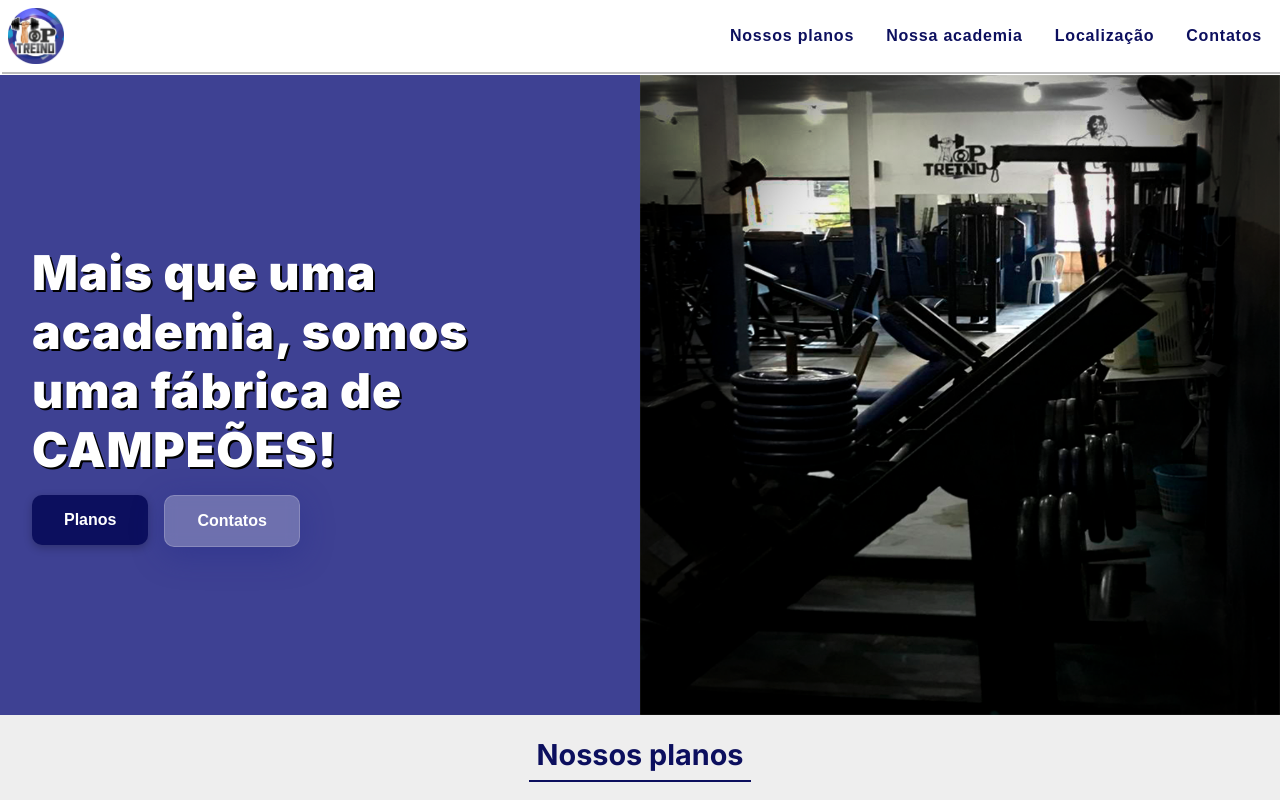
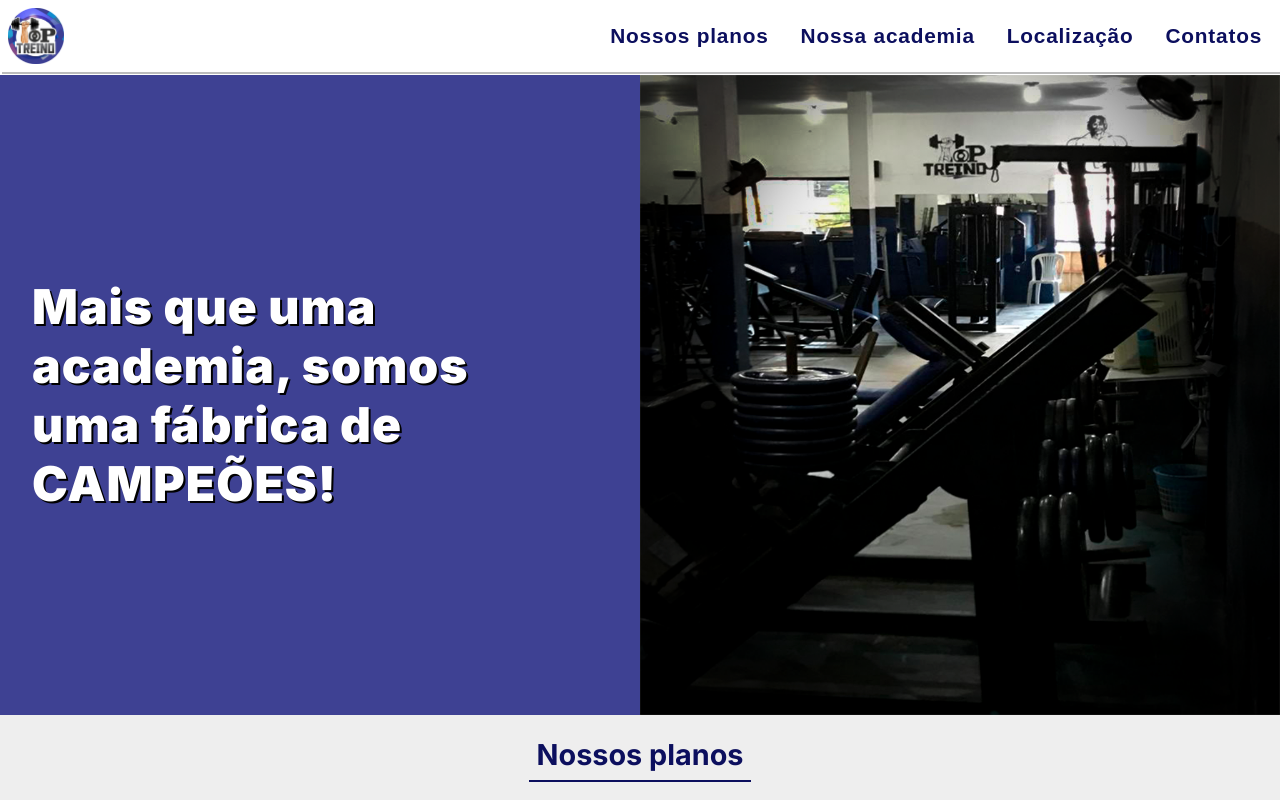
Before and after one commit to raulhenrique-x3/Top-Treino-Next-Js, a Next.js app: page / in a window 1280 px wide. Shown: the top 800 px of the page. Built offline with nearby package versions, Linux system fonts and the light colour scheme.

Commit message:
correção de tags, scss e seo

```diff
--- a/components/footer/Footer.js
+++ b/components/footer/Footer.js
@@ -1,23 +1,20 @@
-import styles from '../footer/footer.module.scss';
-import Image from 'next/image';
+import styles from "../footer/footer.module.scss";
+import Image from "next/image";
 
 const Footer = () => {
   return (
     <footer className={styles.footer}>
       <p>© 2022, Todos os direitos reservados.</p>
-            <a href='https://raul-henrique-dev.vercel.app/'>
+      <a href="https://raul-henrique-dev.vercel.app/">
         <div className={styles.dev}>
           <p>Desenvolvedor:</p>
           <div className={styles.developer}>
-                        <Image
-                            src={'/logotitle.png'}
-                            layout={'fill'}
-                        />
+            <Image src={"/logotitle.png"} layout={"fill"} alt="Logo Raul Henrique" />
           </div>
         </div>
       </a>
     </footer>
-    )
+  );
 };
 
 export default Footer;
--- a/components/header/Header.js
+++ b/components/header/Header.js
@@ -1,44 +1,61 @@
 import Image from "next/image";
 import { useState } from "react";
-import styles from '../header/header.module.scss'
+import styles from "../header/header.module.scss";
 
 const Header = () => {
-
-    const [active, setActive] = useState(false)
+  const [active, setActive] = useState(false);
 
   return (
     <header className={styles.header}>
       <div className={styles.menu}>
         <div className={styles.logo}>
           <Image
-                        src={'/topTreinoLogo.png'}
-                        width={'400'}
-                        height={'400'}
-                        layout={'responsive'}
-                        alt={'Top Treino Logo'}
-                        className={styles.LogoImg} />
+            src={"/topTreinoLogo.png"}
+            width={"400"}
+            height={"400"}
+            layout={"responsive"}
+            alt={"Top Treino Logo"}
+            className={styles.LogoImg}
+          />
         </div>
-                <button
-                    className={styles.menuButton}
-                    onClick={() => setActive(!active)}>
-                    <svg xmlns="http://www.w3.org/2000/svg" width="32" height="32" fill="currentColor" className={styles.biList} viewBox="0 0 16 16">
-                        <path fillRule="evenodd" d="M2.5 12a.5.5 0 0 1 .5-.5h10a.5.5 0 0 1 0 1H3a.5.5 0 0 1-.5-.5zm0-4a.5.5 0 0 1 .5-.5h10a.5.5 0 0 1 0 1H3a.5.5 0 0 1-.5-.5zm0-4a.5.5 0 0 1 .5-.5h10a.5.5 0 0 1 0 1H3a.5.5 0 0 1-.5-.5z" />
+        <button className={styles.menuButton} onClick={() => setActive(!active)}>
+          <svg
+            xmlns="http://www.w3.org/2000/svg"
+            width="32"
+            height="32"
+            fill="currentColor"
+            className={styles.biList}
+            viewBox="0 0 16 16"
+          >
+            <path
+              fillRule="evenodd"
+              d="M2.5 12a.5.5 0 0 1 .5-.5h10a.5.5 0 0 1 0 1H3a.5.5 0 0 1-.5-.5zm0-4a.5.5 0 0 1 .5-.5h10a.5.5 0 0 1 0 1H3a.5.5 0 0 1-.5-.5zm0-4a.5.5 0 0 1 .5-.5h10a.5.5 0 0 1 0 1H3a.5.5 0 0 1-.5-.5z"
+            />
           </svg>
         </button>
       </div>
       <div className={styles.menuItem}>
         <nav className={active ? styles.active : styles.unactive}>
           <ul className={styles.navList}>
-                        <a href="#sect02"><li className={styles.liList}>Nossos planos</li></a>
-                        <a href="#sect03"><li className={styles.liList}>Nossa academia</li></a>
-                        <a href="#sect05"><li className={styles.liList}>Localização</li></a>
-                        <a href="#sect06"><li className={styles.liList}>Contatos</li></a>
+            <li className={styles.liList}>
+              <a href="#sect02">Nossos planos</a>
+            </li>
+            <li className={styles.liList}>
+              <a href="#sect03">Nossa academia</a>
+            </li>
+
+            <li className={styles.liList}>
+              <a href="#sect05">Localização</a>
+            </li>
+
+            <li className={styles.liList}>
+              <a href="#sect06">Contatos</a>
+            </li>
           </ul>
         </nav>
       </div>
-
     </header>
-    )
-}
+  );
+};
 
 export default Header;
--- a/components/header/header.module.scss
+++ b/components/header/header.module.scss
@@ -38,7 +38,7 @@ $text-shadow: 2px 1px #0000002a;
   }
 }
 
-.biList{
+.biList {
   background-color: #0000006e;
   border-radius: 100%;
 }
@@ -55,12 +55,11 @@ $text-shadow: 2px 1px #0000002a;
 }
 
 .menuItem {
-    position: absolute;
-    z-index: -1;
-    margin-left: 50%;
   display: flex;
   justify-content: right;
-    width: 100%;
+  position: absolute;
+  z-index: -99;
+  width: 125vw;
 }
 
 .navList {
@@ -71,12 +70,14 @@ $text-shadow: 2px 1px #0000002a;
   background-color: $secondary-color;
   border-left: 1px solid #eee;
   height: 100vh;
-    position: relative;
+  position: absolute;
   z-index: 1;
-    width: 50vw;
+  width: 60%;
 
-    @media (min-width:620px){
+  @media (min-width: 620px) {
     border: none;
+    position: unset;
+    z-index: 1;
   }
 }
 
@@ -84,6 +85,7 @@ $text-shadow: 2px 1px #0000002a;
   font-family: $font-family-01;
   color: #fff;
   font-weight: 700;
+  font-size: 1.3rem;
 
   @media (min-width: 1440px) {
     font-size: 1.2rem !important;
@@ -106,9 +108,7 @@ $text-shadow: 2px 1px #0000002a;
   overflow: hidden;
 }
 
-
 @media (min-width: 620px) {
-
   .header {
     flex-direction: row;
     align-items: center;
@@ -123,7 +123,6 @@ $text-shadow: 2px 1px #0000002a;
 
   .logo {
     height: unset;
-
   }
 
   .menuButton {
@@ -154,7 +153,6 @@ $text-shadow: 2px 1px #0000002a;
     color: $secondary-color;
     border-radius: 25px;
     letter-spacing: 0.8px;
-        font-size: clamp(14px, 2.2vw, 16px);
     cursor: pointer;
   }
 }
--- a/components/section01/Section01.js
+++ b/components/section01/Section01.js
@@ -1,34 +1,24 @@
 import Image from "next/image";
-import styles from '../section01/section01.module.scss'
-
+import styles from "../section01/section01.module.scss";
 
 const Section01 = () => {
   return (
     <section className={styles.section01}>
       <div className={styles.section01Content}>
         <div className={styles.section01h1}>
-                    <h1 className={styles.txtH1}>Mais que uma academia, somos
-                        <br />uma fábrica de CAMPEÕES!
+          <h1 className={styles.txtH1}>
+            Mais que uma academia, somos
+            <br />
+            uma fábrica de CAMPEÕES!
           </h1>
-                    <div className={styles.section01Buttons}>
-                        <a href="#sect02">
-                            <button className={styles.sect01Button}>Planos</button></a>
-                        <a href="#sect06">
-                            <button className={styles.sect02Button}>Contatos</button></a>
-                    </div>
         </div>
 
         <div className={styles.gymBackGround}>
-                    <Image
-                        src={'/gymBackGround.png'}
-                        layout={'fill'}
-                        className={styles.gymBg}
-                        priority
-                    />
+          <Image src={"/gymBackGround.png"} layout={"fill"} className={styles.gymBg} priority alt="imagemDaAcademia" />
         </div>
       </div>
     </section>
-    )
-}
+  );
+};
 
 export default Section01;
--- a/components/section01/section01.module.scss
+++ b/components/section01/section01.module.scss
@@ -2,7 +2,7 @@ $primary-color: #0c0f5e;
 $secondary-color: #0e8ed0;
 $third-color: #3e4193;
 
-$font-family-01: 'Inter', sans-serif;
+$font-family-01: "Inter", sans-serif;
 $text-shadow: 2px 1px #0000002a;
 
 .section01 {
@@ -16,8 +16,7 @@ $text-shadow: 2px 1px #0000002a;
   position: relative;
   z-index: -1;
 
-
-    @media (min-width:538px) {
+  @media (min-width: 538px) {
     height: 80vh;
   }
 
@@ -35,7 +34,6 @@ $text-shadow: 2px 1px #0000002a;
   @media (min-width: 2560px) {
     height: 80vh;
   }
-
 }
 
 .section01h1 {
@@ -48,7 +46,7 @@ $text-shadow: 2px 1px #0000002a;
   z-index: 1;
   padding: 8px;
 
-    @media (min-width:538px) {
+  @media (min-width: 538px) {
     height: 80vh;
   }
 
@@ -79,48 +77,6 @@ $text-shadow: 2px 1px #0000002a;
   }
 }
 
-
-.section01Buttons {
-    display: flex;
-    gap: 16px;
-    margin-top: 16px;
-}
-
-.sect01Button,
-.sect02Button {
-    padding: 8px 24px 8px 24px;
-    background-color: $primary-color;
-    color: #fff;
-    border: none;
-    box-shadow: #0000003d 0px 3px 8px;
-    border-radius: 10px;
-    font-size: 1rem;
-    font-weight: 600;
-
-    @media (min-width: 620px) {
-        padding: 16px 32px 16px 32px;
-    }
-
-    @media (min-width: 1440px) {
-        padding: 16px 32px 16px 32px;
-        font-size: 1.5rem;
-    }
-
-    @media (min-width: 2560px) {
-        padding: 24px 32px 24px 32px;
-        font-size: 3rem;
-    }
-}
-
-.sect02Button {
-    background: #ffffff40;
-    box-shadow: 0 8px 32px 0 #1f26875e;
-    backdrop-filter: blur(6px);
-    -webkit-backdrop-filter: blur(6px);
-    border-radius: 10px;
-    border: 1px solid #ffffff2e;
-}
-
 .gymBackGround {
   position: relative;
   width: 100%;
--- a/components/section03/section03.module.scss
+++ b/components/section03/section03.module.scss
@@ -1,6 +1,6 @@
 $primary-color: #0e8ed0;
 $secondary-color: #dcdcdc7a;
-$font-family-01: 'Inter', sans-serif;
+$font-family-01: "Inter", sans-serif;
 
 .section03 {
   width: 100%;
@@ -9,12 +9,11 @@ $font-family-01: 'Inter', sans-serif;
 }
 
 .ourGym {
-    font-family: 'Inter', sans-serif;
+  font-family: "Inter", sans-serif;
   text-align: center;
   font-size: 1.8rem;
   color: #fff;
   padding: 8px;
-
 
   @media (min-width: 1440px) {
     padding: 16px;
@@ -43,7 +42,6 @@ $font-family-01: 'Inter', sans-serif;
   @media (min-width: 1440px) {
     gap: 5vw;
   }
-
 }
 
 .gymInfo {
@@ -54,6 +52,7 @@ $font-family-01: 'Inter', sans-serif;
 .gymMerch {
   font-family: $font-family-01;
   letter-spacing: 0.5px;
+  font-size: 0.9rem;
 
   @media (min-width: 620px) {
     font-size: 1.5rem;
@@ -70,11 +69,12 @@ $font-family-01: 'Inter', sans-serif;
 
 .principalGymPhoto {
   width: 40vw;
-    height: 40vh;
+  height: 30vh;
   box-shadow: rgba(0, 0, 0, 0.15) 1.95px 1.95px 2.6px;
   overflow: hidden;
   position: relative;
   border-radius: 1px;
+  margin-bottom: 8px;
 
   @media (min-width: 620px) {
     width: 40vw;
@@ -88,13 +88,13 @@ $font-family-01: 'Inter', sans-serif;
   }
 }
 
-.viewMore{
-    margin: 16px 0 16px 0;
+.viewMore {
+  margin: 8px 0 8px 0;
 }
 
 .instagramButton {
   border: none;
-    padding: 8px 24px 8px 24px;
+  padding: 8px 16px 8px 16px;
   display: flex;
   justify-content: center;
   align-items: center;
@@ -131,7 +131,6 @@ $font-family-01: 'Inter', sans-serif;
   }
 }
 
-
 .biInstagram {
   color: #000;
 
--- /dev/null
+++ b/pages/_document.js
@@ -0,0 +1,13 @@
+import { Html, Head, Main, NextScript } from "next/document";
+
+export default function Document() {
+  return (
+    <Html lang="pt-br">
+      <Head />
+      <body>
+        <Main />
+        <NextScript />
+      </body>
+    </Html>
+  );
+}
```
Also changed, not shown: components/section03/Section03.js (+17 -15 lines), components/section05/Section05.js (+14 -6 lines). Lines whose indentation alone changed are shown as unchanged.
